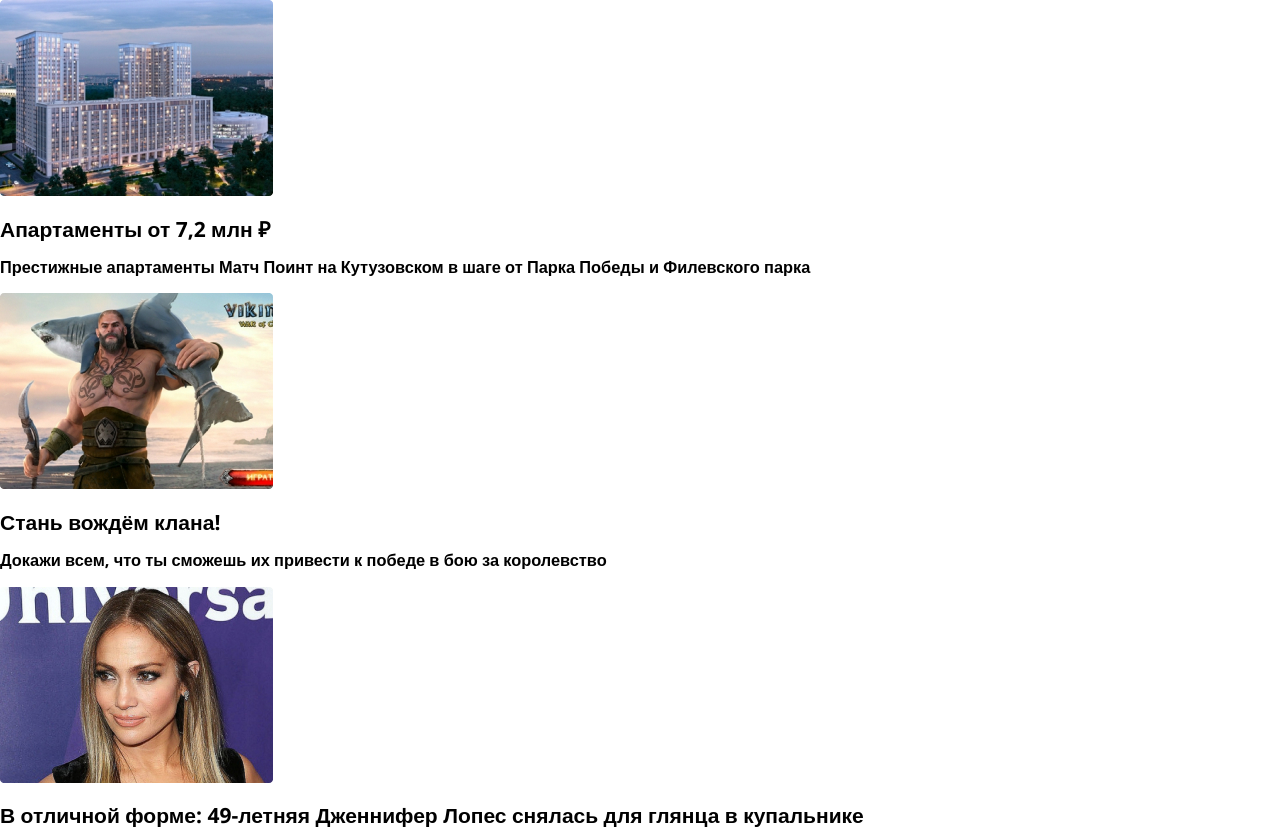
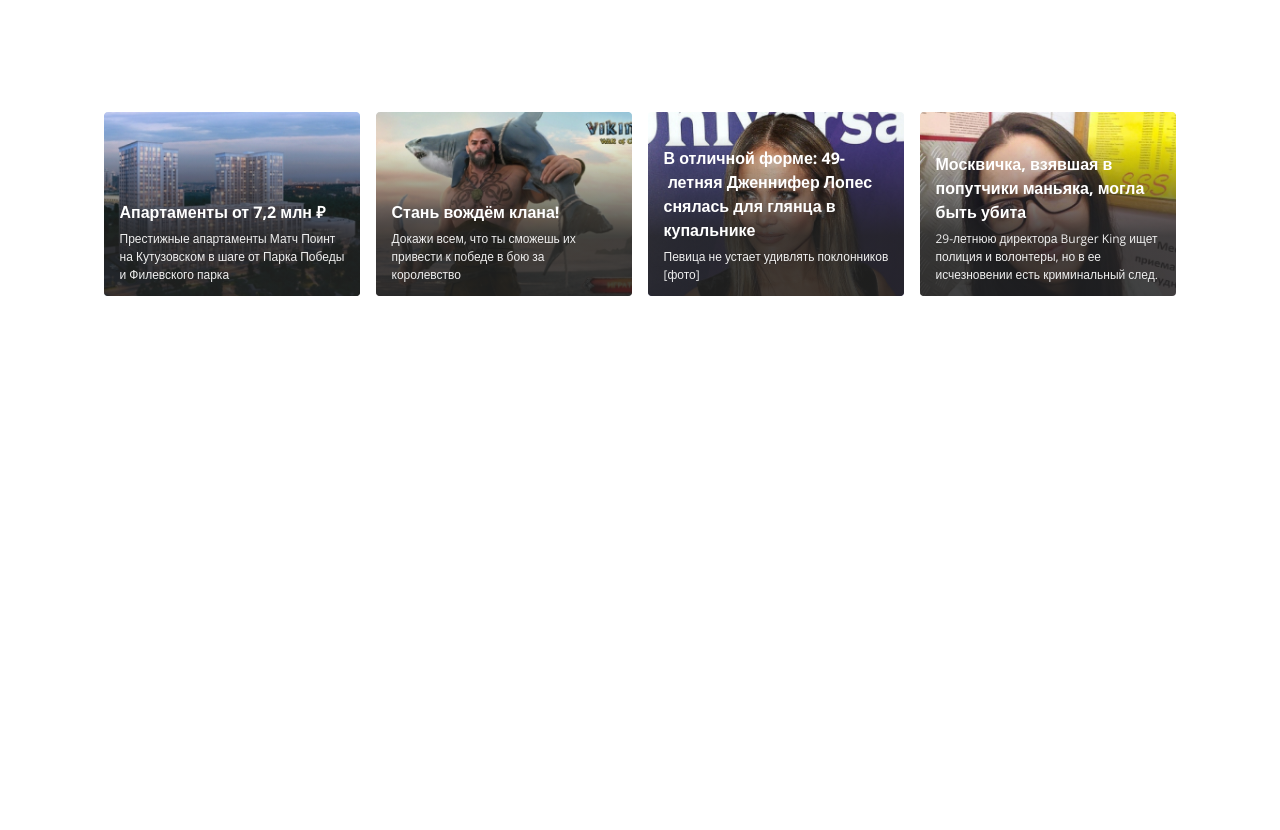
Before and after one commit to grifonna8/test-task, a website: page index.html in a window 1280 px wide. Shown: the top 830 px of the page. After the commit the page ends 800 px from the top, so only its background shows below. Drawn offline with nearby package versions, Linux system fonts and the light colour scheme.

Commit message:
feat: wrote styles for news cards

```diff
--- a/index.html
+++ b/index.html
@@ -11,7 +11,7 @@
   <main>
     <section class="section news">
       <div class="container">
-        <div class="row news__row">
+        <div class="row">
           <div class="col-30">
             <div class="card news__card">
               <img src="img/news/image1.jpg" alt="image" class="card__image">
@@ -33,7 +33,7 @@
           <div class="col-30">
             <div class="card news__card">
               <img src="img/news/image3.jpg" alt="image" class="card__image">
-              <h2 class="card__title">В отличной форме: 49-летняя Дженнифер Лопес снялась для глянца в купальнике</h2>
+              <h2 class="card__title">В отличной форме: 49-&nbsp;летняя&nbsp;Дженнифер Лопес снялась для глянца в купальнике</h2>
               <h3 class="card__subtitle">Певица не устает удивлять поклонников [фото]</h3>
             </div>
             <!-- /.card news__card -->
--- a/sass/_settings.sass
+++ b/sass/_settings.sass
@@ -1,9 +1,50 @@
 *, *:before, *:after
   box-sizing: border-box
 html
-  font-size: 14px
+  font-size: 16px
 body
   font-family: 'Open Sans', sans-serif
   font-size: 1rem
 img
   max-width: 100%
+.container
+  width: 85%
+  max-width: 1164px
+  margin: auto
+.row
+  display: flex
+  align-items: flex-start
+  justify-content: space-around
+.col
+  &-30
+    flex-basis: 23.5%
+.card
+  position: relative
+  display: flex
+  justify-content: flex-end
+  height: 196px
+  flex-direction: column
+  background: linear-gradient(0deg, rgba(34, 34, 34, 0.85) 30.64%, rgba(38, 38, 38, 0) 81.78%)
+  border-radius: 4px
+  &__image
+    position: absolute
+    z-index: -1
+    display: block
+    width: 100%
+  &__title
+    width: 88%
+    font-weight: 700
+    font-size: 1rem
+    line-height: 1.5rem
+    margin: 0 auto
+    color: $light
+  &__subtitle
+    position: relative
+    width: 88%
+    margin-right: auto
+    margin-left: auto
+    margin-top: 6px
+    line-height: 1.125rem
+    font-size: 0.75rem
+    font-weight: 400
+    color: darken($light, 6.25%)
--- a/sass/_variables.sass
+++ b/sass/_variables.sass
@@ -0,0 +1,2 @@
+$dark: #333333
+$light: #FFFFFF
--- a/sass/templates/_news.sass
+++ b/sass/templates/_news.sass
@@ -0,0 +1,3 @@
+.news
+  &__card
+    margin-top: 6.25rem
```
Also changed, not shown: css/style.css.
